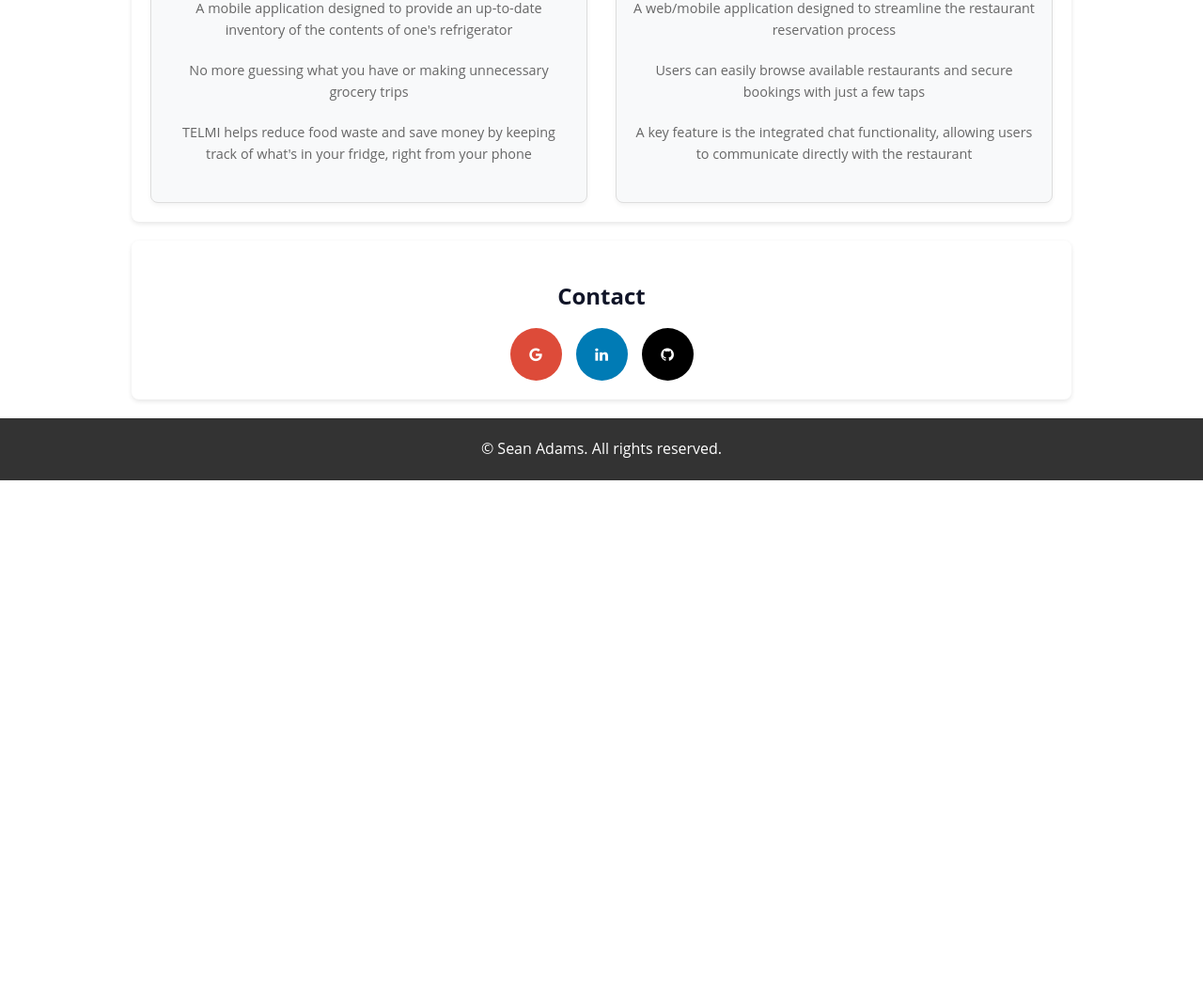
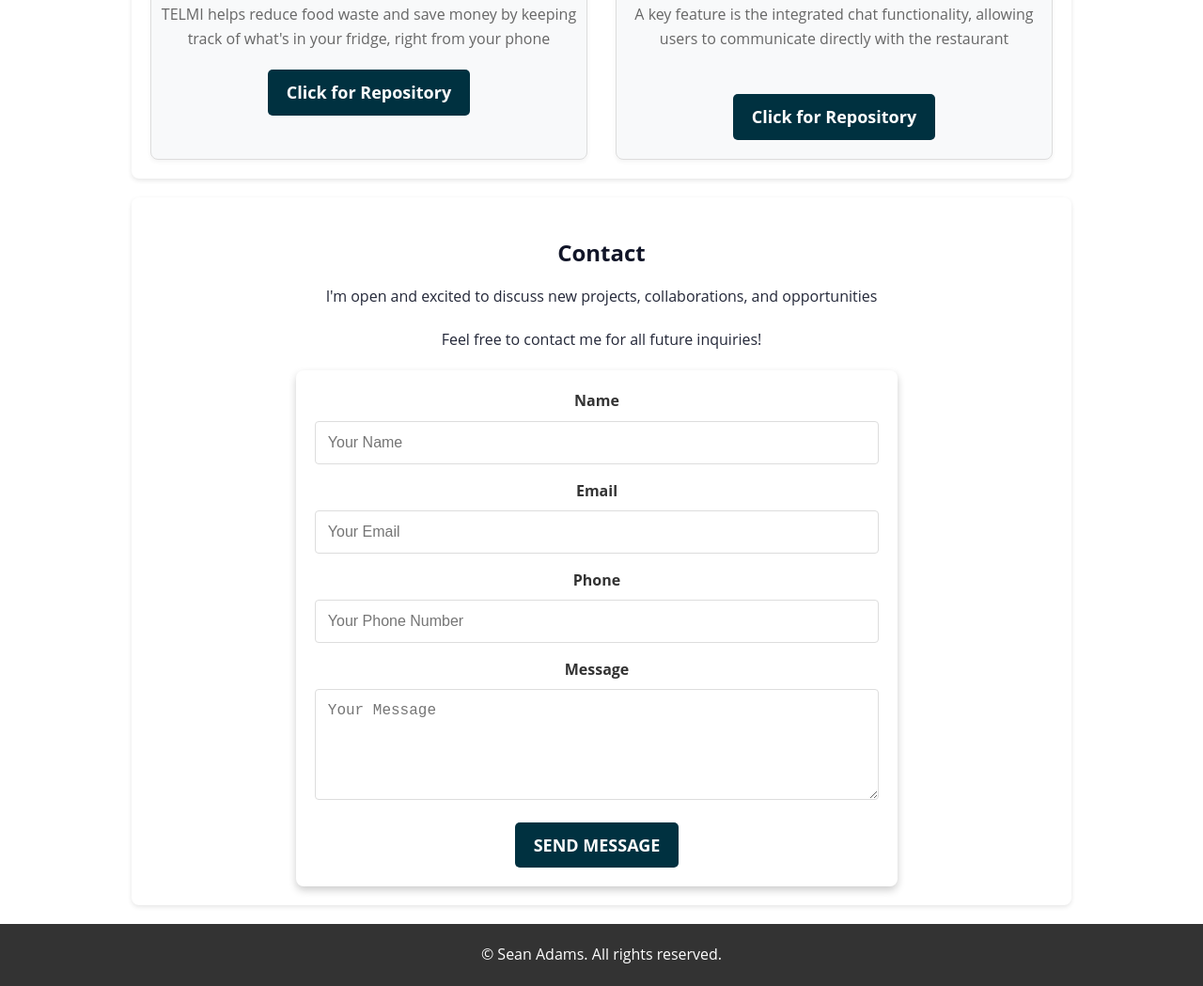
Before and after one commit to sean0047/portfolio, a plain HTML site: page index.html in a window 1280 px wide. Shown: the part 1514-2563 px from the top of the page at 94% size. Before the commit the page ends 2025 px from the top, so only its background shows below. Drawn offline with Linux system fonts and the light colour scheme; a script that the page names is missing.

Commit message:
Visual changes

```diff
--- a/index.html
+++ b/index.html
@@ -57,13 +57,16 @@
             <p>Full-Stack Software Engineer with several years of experience with a <b>Bachelor of Computer Science in Software Engineering</b> and an <b>Associate of Science</b>.</p>
             <p>Husband of 6 years. Owner of 4 cats. Future father. Looking for the next step in my journey.</p>
             <div style="text-align: center;">
-            <img src="Images/catwalk.gif" alt="Cat Walk" style="width: 25%; height: auto;"></a>
-            </div>
-            <div style="text-align: center;">
             <a href="Resume/Sean Adams Resume 2025.pdf" download="Sean_Adams_Resume.pdf" class="download-button">Download My Resume</a>
             </div>
+            <br>
+            <div class="skills-grid">
+                <a href="mailto:sean0047.dummy@example.com" class="fa fa-google" target="_blank" title="Google"></a>
+                <a href="https://www.linkedin.com/in/sean-adams-060814251/" class="fa fa-linkedin" target="_blank" title="LinkedIn"></a>
+                <a href="https://github.com/sean0047" class="fa fa-github" target="_blank" title="GitHub"></a>
+            </div>
+            <br>
             <div style="text-align: center;">
-            <p>Feel free to contact me for all future inquiries!</p>
             <a class="weatherwidget-io" href="https://forecast7.com/en/32d22n110d93/tucson/?unit=us" data-label_1="TUCSON" data-label_2="WEATHER" data-theme="pure" >TUCSON WEATHER</a>
             <script>
             !function(d,s,id){var js,fjs=d.getElementsByTagName(s)[0];if(!d.getElementById(id)){js=d.createElement(s);js.id=id;js.src='https://weatherwidget.io/js/widget.min.js';fjs.parentNode.insertBefore(js,fjs);}}(document,'script','weatherwidget-io-js');
@@ -78,16 +81,19 @@
                     <a href="https://github.com/sean0047/telmi" target="_blank" rel="noopener noreferrer">
                     <img id="telmi" src="Images/TELMI Logo.png" alt="TELMI Logo" title="Click for GitHub Repository"></a>
 
-                    <p>A mobile application designed to provide an up-to-date inventory of the contents of one's refrigerator</p>
-                    <p>No more guessing what you have or making unnecessary grocery trips</p>
+                    <p><b>Mobile application</b> designed to provide an up-to-date inventory of the contents of one's refrigerator</p>
+                    <p>No more guessing inventory status or making unnecessary grocery trips</p>
                     <p>TELMI helps reduce food waste and save money by keeping track of what's in your fridge, right from your phone</p>
+                    <a href="https://github.com/sean0047/telmi" class="download-button" target="_blank" rel="noopener noreferrer">Click for Repository</a>
                 </div>
                 <div class="project-card">
                     <a href="https://github.com/sean0047/tabletop" target="_blank" rel="noopener noreferrer">
                     <img id="tabletop" src="Images/TABLETOP Logo.png" alt="TABLETOP Logo" title="Click for GitHub Repository"></a>
-                    <p>A web/mobile application designed to streamline the restaurant reservation process</p>
-                    <p>Users can easily browse available restaurants and secure bookings with just a few taps</p>
-                    <p>A key feature is the integrated chat functionality, allowing users to communicate directly with the restaurant</p>
+                        <p><b>Web/Mobile application</b> designed to streamline the restaurant reservation process</p>
+                        <p>Users can easily browse available restaurants and secure bookings with just a few taps</p>
+                        <p>A key feature is the integrated chat functionality, allowing users to communicate directly with the restaurant</p>
+                        <br>
+                        <a href="https://github.com/sean0047/tabletop" class="download-button" target="_blank" rel="noopener noreferrer">Click for Repository</a>
                 </div>
                 </div>
 
@@ -119,10 +125,48 @@
 
         <section id="contact">
             <h2>Contact</h2>
-            <div class="skills-grid">
-                <a href="mailto:sean0047.dummy@example.com" class="fa fa-google" target="_blank" title="Google"></a>
-                <a href="https://www.linkedin.com/in/sean-adams-060814251/" class="fa fa-linkedin" target="_blank" title="LinkedIn"></a>
-                <a href="https://github.com/sean0047" class="fa fa-github" target="_blank" title="GitHub"></a>
+            <div style="text-align: center;">
+            <p>I'm open and excited to discuss new projects, collaborations, and opportunities</p>
+            <p>Feel free to contact me for all future inquiries!</p>
+            </div>
+
+            <div class="contact-form-container" style="text-align: center;">
+                <form id="contactForm">
+                    <div class="form-group">
+                        <label for="name">Name</label>
+                        <input type="text" id="name"
+                            name="name"
+                            placeholder="Your Name" required>
+                        <span class="error-message" id="nameError"></span>
+                    </div>
+                    <div class="form-group">
+                        <label for="email">Email</label>
+                        <input type="email" id="email"
+                            name="email"
+                            placeholder="Your Email" required>
+                        <span class="error-message" id="emailError"></span>
+                    </div>
+                    <div class="form-group">
+                        <label for="phone">Phone</label>
+                        <input type="tel" id="phone"
+                            name="phone"
+                            placeholder="Your Phone Number" required>
+                        <span class="error-message" id="phoneError"></span>
+                    </div>
+                    <div class="form-group">
+                        <label for="message">Message</label>
+                        <textarea id="message"
+                                name="message"
+                                placeholder="Your Message"
+                                rows="5" required></textarea>
+                        <span class="error-message"
+                            id="messageError"></span>
+                    </div>
+                    <button type="submit"
+                            class="download-button">
+                    Send Message
+                    </button>
+                </form>
             </div>
         </section>
     </main>
--- a/style.css
+++ b/style.css
@@ -24,6 +24,10 @@ h2 {
     text-align: center;
     color: var(--text-color);
     margin-bottom: 15px;
+}
+
+section{
+  background-color: var(--base-color);
 }
 
 #hero {
@@ -121,8 +125,8 @@ h2 {
 }
 
 .project-card p {
-    padding: 0 15px;
-    font-size: 0.9em;
+
+    font-size: 1.0em;
     color: #666;
 }
 
@@ -206,10 +210,6 @@ body{
   padding: 0;
   line-height: 1.6;
   color: #333;
-}
-
-section{
-  background-color: var(--base-color);
 }
 
 p{
@@ -344,3 +344,60 @@ button{
   background: #000;
   color: white;
 }
+
+.contact-form-container {
+    background-color: #fff;
+    padding: 20px;
+    border-radius: 8px;
+    box-shadow: 0 4px 8px rgba(0, 0, 0, 0.2);
+    max-width: 600px;
+    margin-left: 155px;
+    text-align: center;
+    width: 100%;
+}
+
+.form-group {
+    margin-bottom: 1rem;
+}
+
+label {
+    display: block;
+    margin-bottom: 0.5rem;
+    font-weight: bold;
+    color: #333;
+}
+
+input, textarea {
+    width: 100%;
+    padding: 0.8rem;
+    border: 1px solid #ddd;
+    border-radius: 4px;
+    box-sizing: border-box;
+    font-size: 1rem;
+}
+
+textarea {
+    resize: vertical;
+}
+
+.error-message {
+    color: red;
+    font-size: 0.875rem;
+    display: none; /* Hidden by default */
+}
+
+.submit-button {
+    background-color: #28a745;
+    color: white;
+    border: none;
+    padding: 0.75rem;
+    border-radius: 4px;
+    font-size: 1rem;
+    cursor: pointer;
+    width: 100%;
+    transition: background-color 0.3s;
+}
+
+.submit-button:hover {
+    background-color: #218838;
+}
```
Also changed, not shown: script.js (+54 -0 lines). Lines whose indentation alone changed are shown as unchanged.
